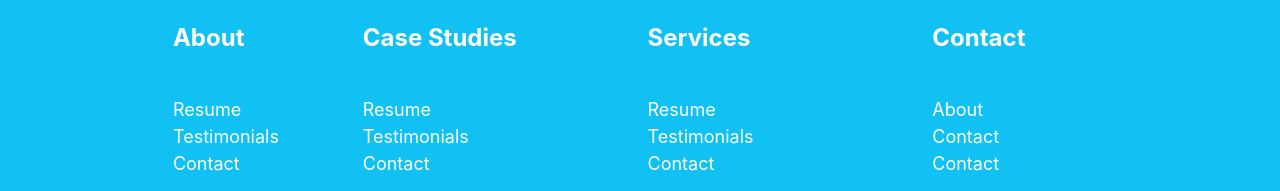
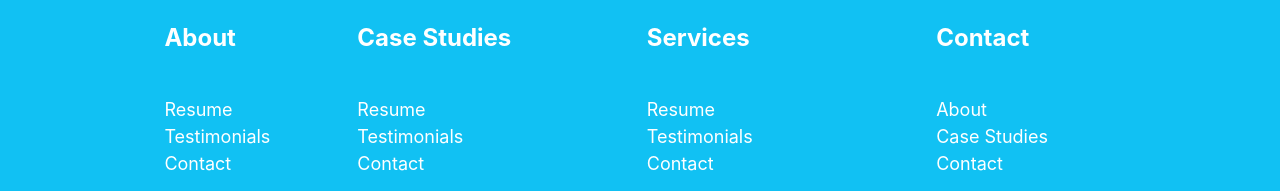
Before and after one commit to peter739/picksoul, a React (Create React App) app: page / in a window 1280 px wide. Shown: the part 1340-1531 px from the top of the page. Built offline with nearby package versions, Linux system fonts and the light colour scheme; a web font is replaced by a local one.

Commit message:
adding updated sass and resume adjustments, new casestudies and upgraded contact paged

```diff
--- a/src/components/footer/Footer.js
+++ b/src/components/footer/Footer.js
@@ -2,6 +2,7 @@ import React from "react";
 import Col from 'react-bootstrap/Col';
 import Row from 'react-bootstrap/Row';
 import footer_1 from '../../images/home_img/footer_1.svg';
+
 import {
   Box,
   Container,
@@ -48,14 +49,12 @@ const Footer = () => {
           <ul>
             <Heading>Contact</Heading>
               <li><FooterLink href="/About">About</FooterLink></li>
-              <li><FooterLink href="/Contact">Contact</FooterLink></li>
+              <li><FooterLink href="/casestudies">Case Studies</FooterLink></li>
               <li><FooterLink href="/Contact">Contact</FooterLink></li>
           </ul>
           </Col>
           <img class='footer_1 img' src={footer_1} alt='footer_1'/>
       </Row>
-
-
   </Container>
   );
 };
```
